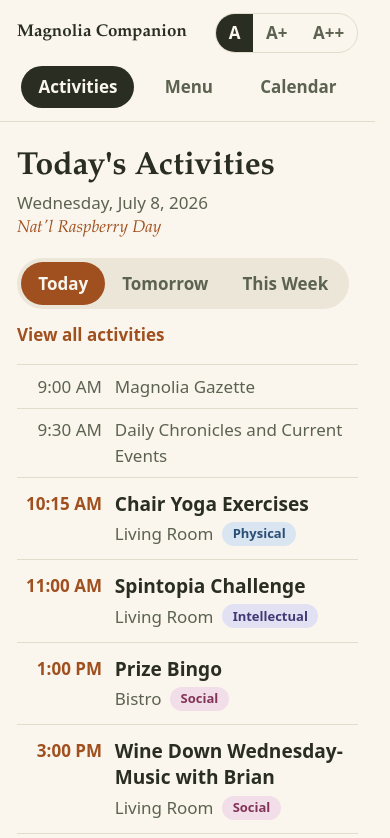
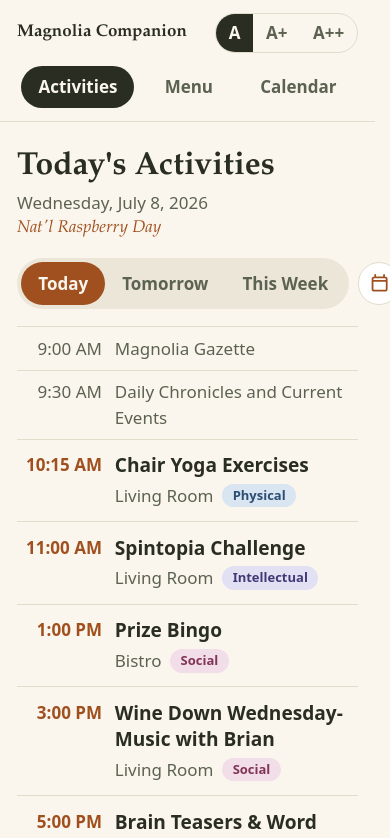
Before and after one commit to dillo/magnolia-companion, a Next.js app: page / in a window 390 px wide. Shown: the top 838 px of the page. Built offline with nearby package versions, Linux system fonts and the light colour scheme.

Commit message:
Polish mobile activity navigation

```diff
--- a/components/CalendarClient.tsx
+++ b/components/CalendarClient.tsx
@@ -106,7 +106,7 @@ export default function CalendarClient({ months }: { months: ActivityMonth[] })
       </div>
 
       {/* Agenda list: phones */}
-      <div className="divide-y divide-hairline md:hidden">
+      <div className="divide-y divide-hairline border-y border-hairline md:hidden">
         {month.days.map((day) => {
           const specials = day.events.filter(
             (e) => !e.routine && (filter === "all" || e.dimension === filter),
--- a/components/HomeClient.tsx
+++ b/components/HomeClient.tsx
@@ -54,7 +54,7 @@ export default function HomeClient({ months }: { months: ActivityMonth[] }) {
         <p className="font-display italic text-copper">{day.theme}</p>
       )}
 
-      <div className="my-4 flex flex-wrap items-center gap-3">
+      <div className="my-4 flex items-center gap-2 sm:gap-3">
         <div role="tablist" aria-label="Activity dates" className="flex w-fit rounded-full bg-hairline/60 p-1">
           {PICKS.map((p) => (
             <button key={p.key} role="tab" aria-selected={pick === p.key} onClick={() => setPick(p.key)}
@@ -65,8 +65,12 @@ export default function HomeClient({ months }: { months: ActivityMonth[] }) {
             </button>
           ))}
         </div>
-        <Link href="/calendar" className="font-semibold text-copper underline-offset-4 hover:underline">
-          View all activities
+        <Link href="/calendar" aria-label="View all activities"
+          className="inline-flex h-10 w-10 shrink-0 items-center justify-center rounded-full border border-hairline bg-card text-copper hover:bg-hairline sm:h-auto sm:w-auto sm:border-0 sm:bg-transparent sm:font-semibold sm:underline-offset-4 sm:hover:bg-transparent sm:hover:underline">
+          <svg aria-hidden="true" viewBox="0 0 24 24" className="h-5 w-5 sm:hidden">
+            <path d="M7 2v3M17 2v3M4 9h16M6 5h12a2 2 0 0 1 2 2v11a2 2 0 0 1-2 2H6a2 2 0 0 1-2-2V7a2 2 0 0 1 2-2Z" fill="none" stroke="currentColor" strokeLinecap="round" strokeLinejoin="round" strokeWidth="2" />
+          </svg>
+          <span className="hidden sm:inline">View all activities</span>
         </Link>
       </div>
 
```
